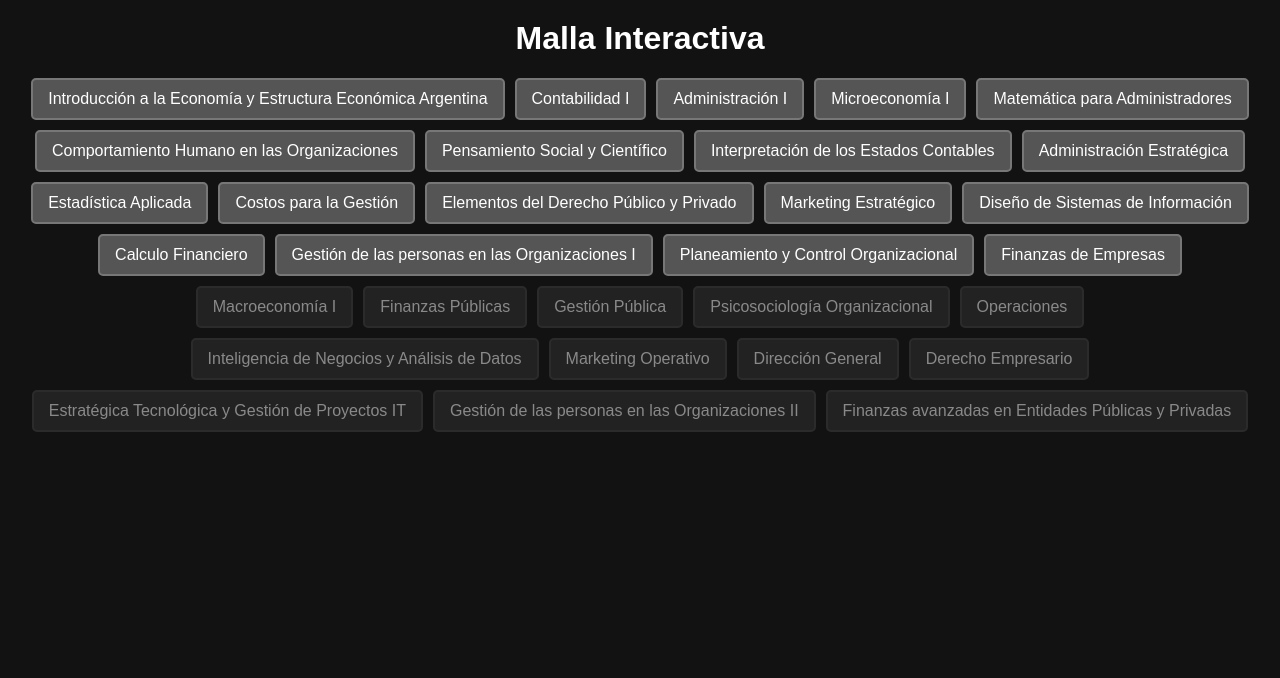
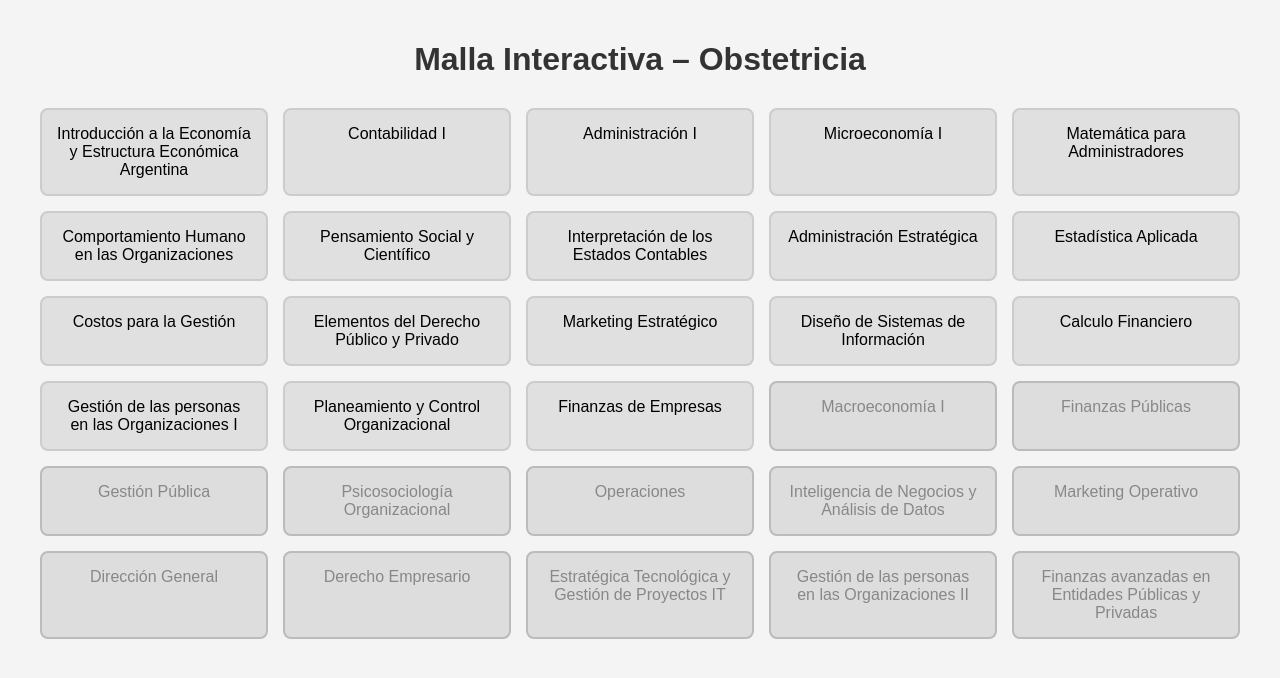
Before and after one commit to vickybuceta/interactive-mesh, a plain HTML site: page index.html in a window 1280 px wide. Drawn offline with Linux system fonts and the light colour scheme.

Commit message:
Add files via upload

```diff
--- a/estilos.css
+++ b/estilos.css
@@ -1,39 +1,40 @@
 body {
-  background: #121212;
-  color: #fff;
+  background: #f4f4f4;
   font-family: Arial, sans-serif;
   text-align: center;
+  margin: 0;
+  padding: 20px;
 }
 
 h1 {
-  margin-top: 20px;
+  color: #333;
 }
 
 #malla {
-  display: flex;
-  flex-wrap: wrap;
-  justify-content: center;
-  gap: 10px;
-  margin: 20px;
+  display: grid;
+  grid-template-columns: repeat(auto-fill, minmax(200px, 1fr));
+  gap: 15px;
+  max-width: 1200px;
+  margin: 30px auto;
 }
 
 .ramo {
-  background: #555;
-  border: 2px solid #777;
-  border-radius: 5px;
-  padding: 10px 15px;
+  background: #e0e0e0;
+  border: 2px solid #ccc;
+  border-radius: 8px;
+  padding: 15px;
   cursor: pointer;
-  transition: background 0.3s, border 0.3s;
+  transition: background 0.3s, border 0.3s, color 0.3s;
 }
 
 .ramo.aprobado {
-  background: #4caf50;
-  border-color: #4caf50;
+  background: #a5d6a7;
+  border-color: #66bb6a;
 }
 
 .ramo.bloqueado {
-  background: #333;
-  border-color: #444;
+  background: #ddd;
+  border-color: #bbb;
   cursor: not-allowed;
-  opacity: 0.5;
+  color: #888;
 }
--- a/index.html
+++ b/index.html
@@ -2,11 +2,11 @@
 <html lang="es">
 <head>
   <meta charset="UTF-8" />
-  <title>Malla Interactiva</title>
+  <title>Malla Interactiva - Obstetricia</title>
   <link rel="stylesheet" href="estilos.css" />
 </head>
 <body>
-  <h1>Malla Interactiva</h1>
+  <h1>Malla Interactiva – Obstetricia</h1>
   <div id="malla"></div>
   <script src="script.js"></script>
 </body>
```
